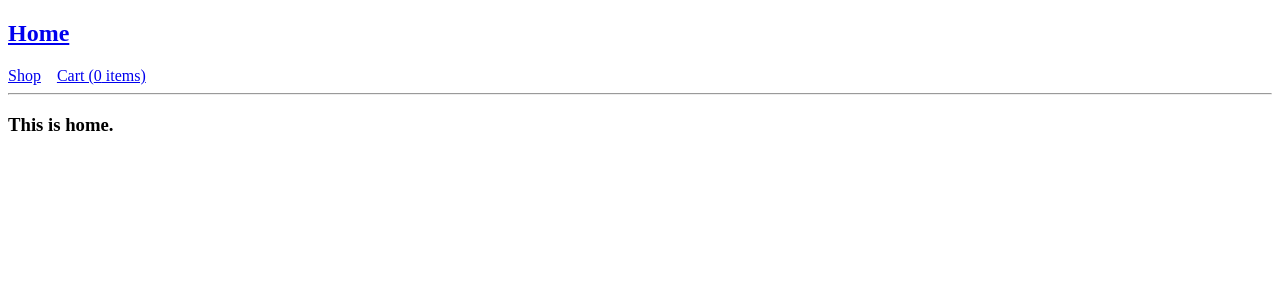
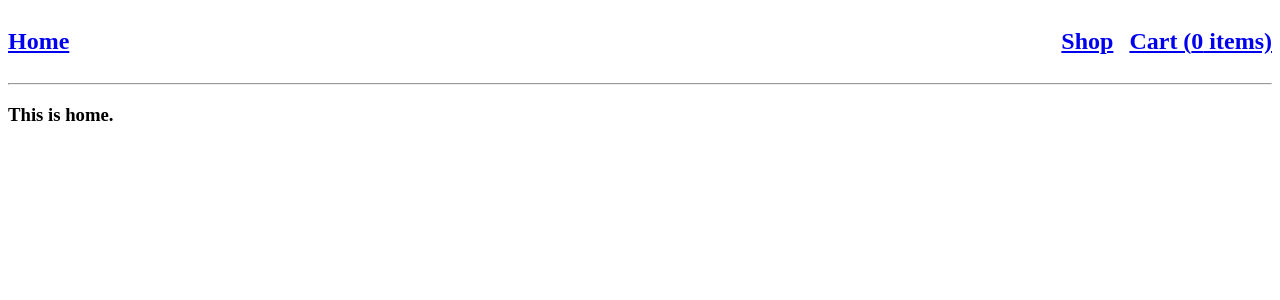
Before and after one commit to zakingslayerv22/shopping-cart, a React (Vite) app: page / in a window 1280 px wide. Shown: the top 300 px of the page. Built offline with nearby package versions, Linux system fonts and the light colour scheme; no server answers.

Commit message:
Update Home.jsx
In Home.jsx, wrap the
3 links in a div with
a header class.

In Home.module.css,
style the header class.

```diff
--- a/src/components/Home/Home.jsx
+++ b/src/components/Home/Home.jsx
@@ -27,7 +27,6 @@ const Home = () => {
           ...product,
           quantitySelected: 0,
           quantityInCart: 0,
-          // totalPriceInCart: 0,
         }));
 
         setProductsList(productsWithQuantities);
@@ -98,15 +97,21 @@ const Home = () => {
 
   return (
     <>
-      {console.log(productsList)}
+      {/* {console.log(productsList)} */}
+      <div className={styles.header}>
         <Link to="/">
           {" "}
           <h2>Home</h2>
         </Link>
         <nav className={styles.nav}>
-        <Link to="shop">Shop</Link>
-        <Link to="cart">Cart ({cartItemsTotal} items)</Link>
+          <Link to="shop">
+            <h2>Shop</h2>
+          </Link>
+          <Link to="cart">
+            <h2>Cart ({cartItemsTotal} items)</h2>
+          </Link>
         </nav>
+      </div>
       <hr />
 
       <Outlet
--- a/src/components/Home/Home.module.css
+++ b/src/components/Home/Home.module.css
@@ -1,3 +1,9 @@
+
+.header {
+  display: flex;
+  justify-content: space-between;
+}
+
 .nav {
   display: flex;
   gap: 1rem;
```
Lines whose indentation alone changed are shown as unchanged.
